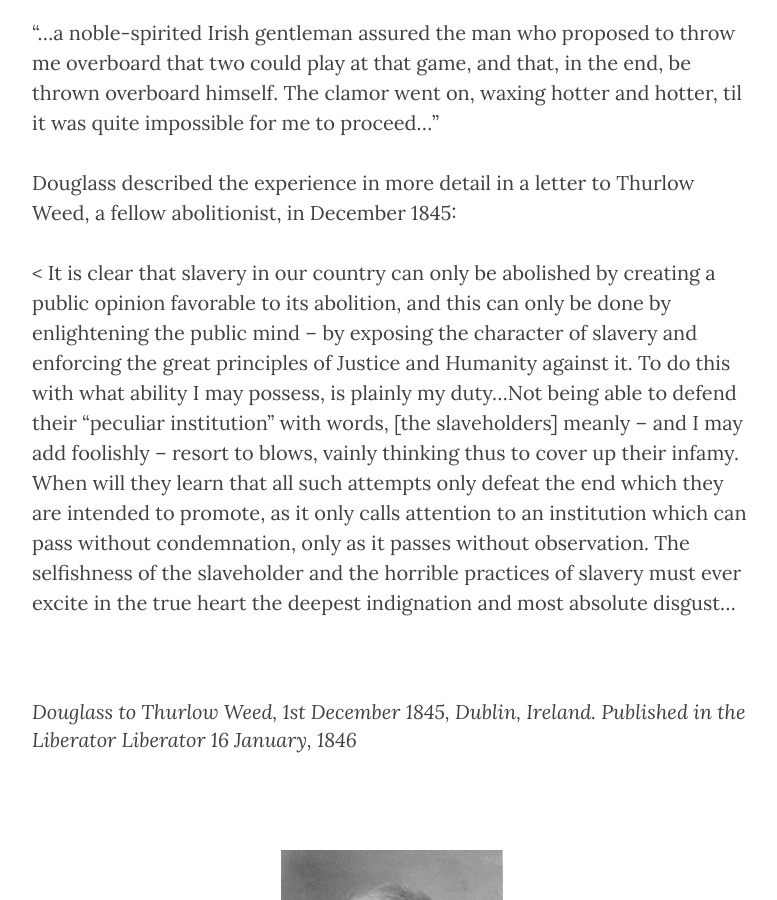
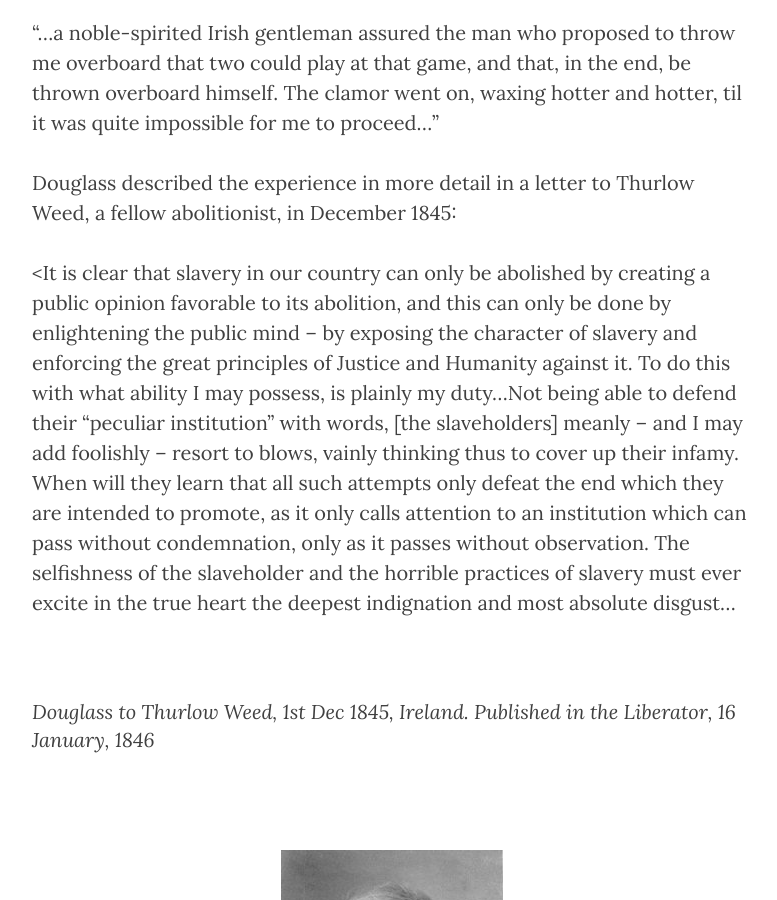
Before and after one commit to FDUK/fduk.github.io, a Jekyll site: the page built from journey/CambriaPt1.md, in a window 1280 px wide and 900 px high, scrolled down 1614 px. Shown: the whole window, without its empty margins (458-1235 px from the left). Built offline with Jekyll 4.4.1, drawn with Linux system fonts in a browser that asks for light colours; nearby versions of some CDN libraries.

Commit message:
Update CambriaPt1.md

```diff
--- a/journey/CambriaPt1.md
+++ b/journey/CambriaPt1.md
@@ -20,8 +20,8 @@ The pro-slavery supporters demanded he should return to his berth, and many decr
 
 Douglass described the experience in more detail in a letter to Thurlow Weed, a fellow abolitionist, in December 1845:
 
-< It is clear that slavery in our country can only be abolished by creating a public opinion favorable to its abolition, and this can only be done by enlightening the public mind – by exposing the character of slavery and enforcing the great principles of Justice and Humanity against it. To do this with what ability I may possess, is plainly my duty…Not being able to defend their “peculiar institution” with words, [the slaveholders] meanly – and I may add foolishly – resort to blows, vainly thinking thus to cover up their infamy. When will they learn that all such attempts only defeat the end which they are intended to promote, as it only calls attention to an institution which can pass without condemnation, only as it passes without observation. The selfishness of the slaveholder and the horrible practices of slavery must ever excite in the true heart the deepest indignation and most absolute disgust...
-<footer><cite>Douglass to Thurlow Weed, 1st December 1845, Dublin, Ireland. Published in the Liberator Liberator 16 January, 1846</cite></footer>
+<It is clear that slavery in our country can only be abolished by creating a public opinion favorable to its abolition, and this can only be done by enlightening the public mind – by exposing the character of slavery and enforcing the great principles of Justice and Humanity against it. To do this with what ability I may possess, is plainly my duty…Not being able to defend their “peculiar institution” with words, [the slaveholders] meanly – and I may add foolishly – resort to blows, vainly thinking thus to cover up their infamy. When will they learn that all such attempts only defeat the end which they are intended to promote, as it only calls attention to an institution which can pass without condemnation, only as it passes without observation. The selfishness of the slaveholder and the horrible practices of slavery must ever excite in the true heart the deepest indignation and most absolute disgust...
+<footer><cite>Douglass to Thurlow Weed, 1st Dec 1845, Ireland. Published in the Liberator, 16 January, 1846</cite></footer>
 
 ![Picture of Thurlow Weed](/img/Thurlow Weed.jpg)
 <span class="caption text-muted">Thurlow Weed (Wikipedia)</span>
```
